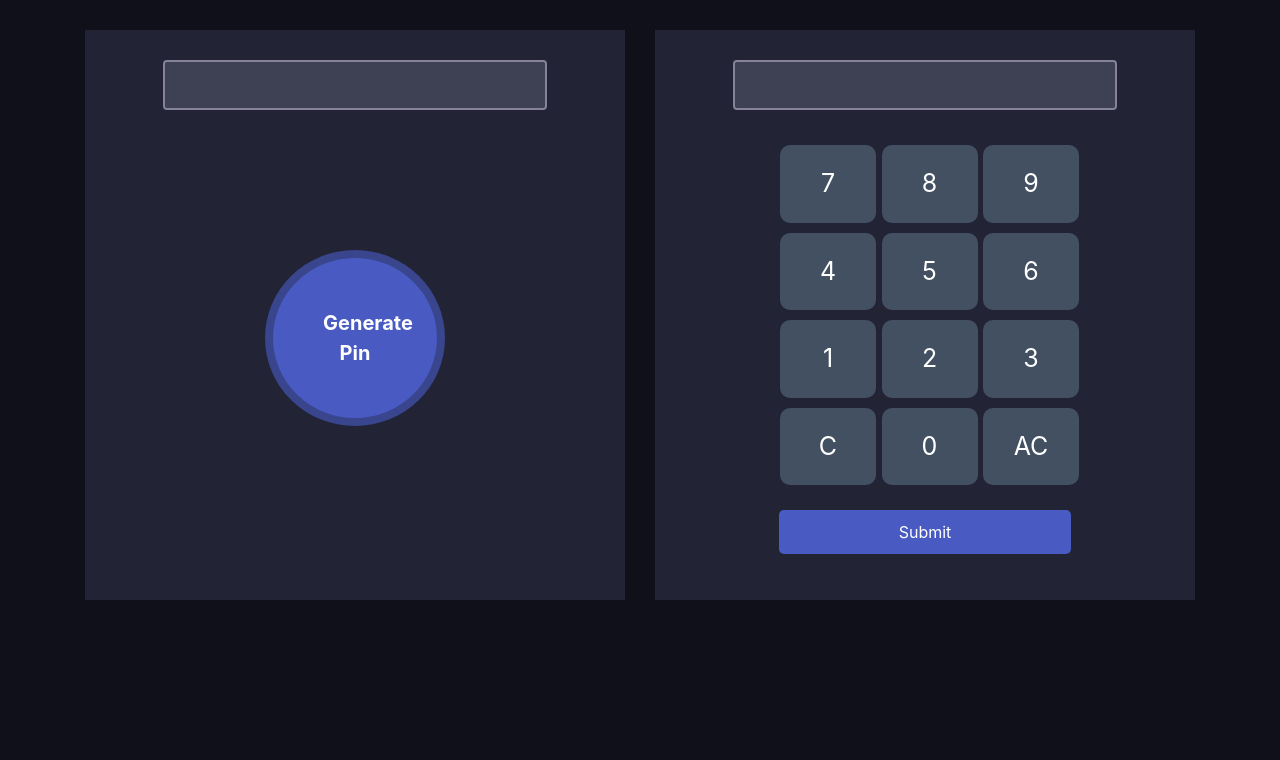
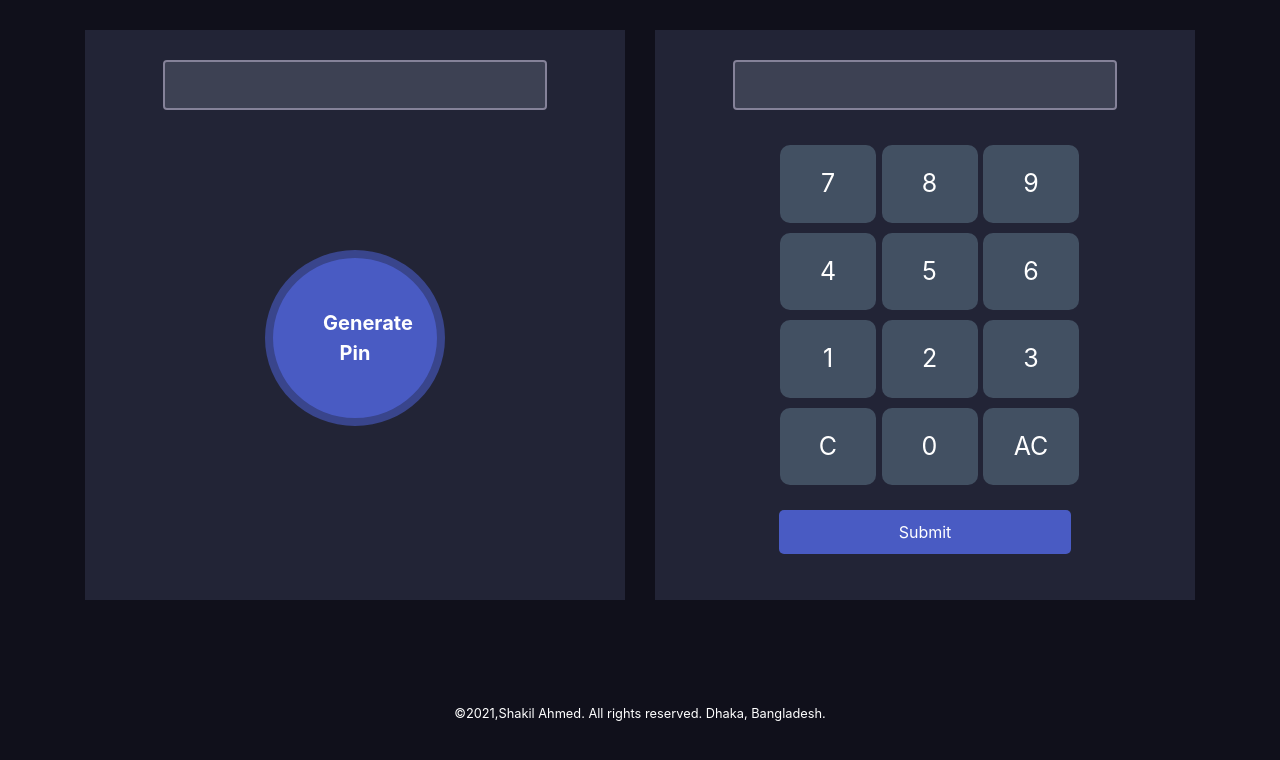
Before and after one commit to Shakil5161/pin-matcher, a plain HTML site: page index.html in a window 1280 px wide. Drawn offline with nearby package versions, Linux system fonts and the light colour scheme.

Commit message:
update copy-rights

```diff
--- a/index.html
+++ b/index.html
@@ -56,6 +56,11 @@
                 <p id="success" class="notify">✅ Pin Matched... Secret door is opening for you</p>
             </div>
         </div>
+        <footer>
+            <div class="copy-rights">
+                <small>©2021,Shakil Ahmed. All rights reserved. Dhaka, Bangladesh.</small>
+            </div>
+        </footer>
         <script>
             // Pin Generate Handler
             function pinGenerate() {
--- a/style.css
+++ b/style.css
@@ -105,3 +105,8 @@ color: #E0B612;
     color: #FF3C5F;
     margin-top: 10px;
 }
+.copy-rights{
+    text-align: center;
+    color:white;
+    margin-top: 100px;
+}
```
